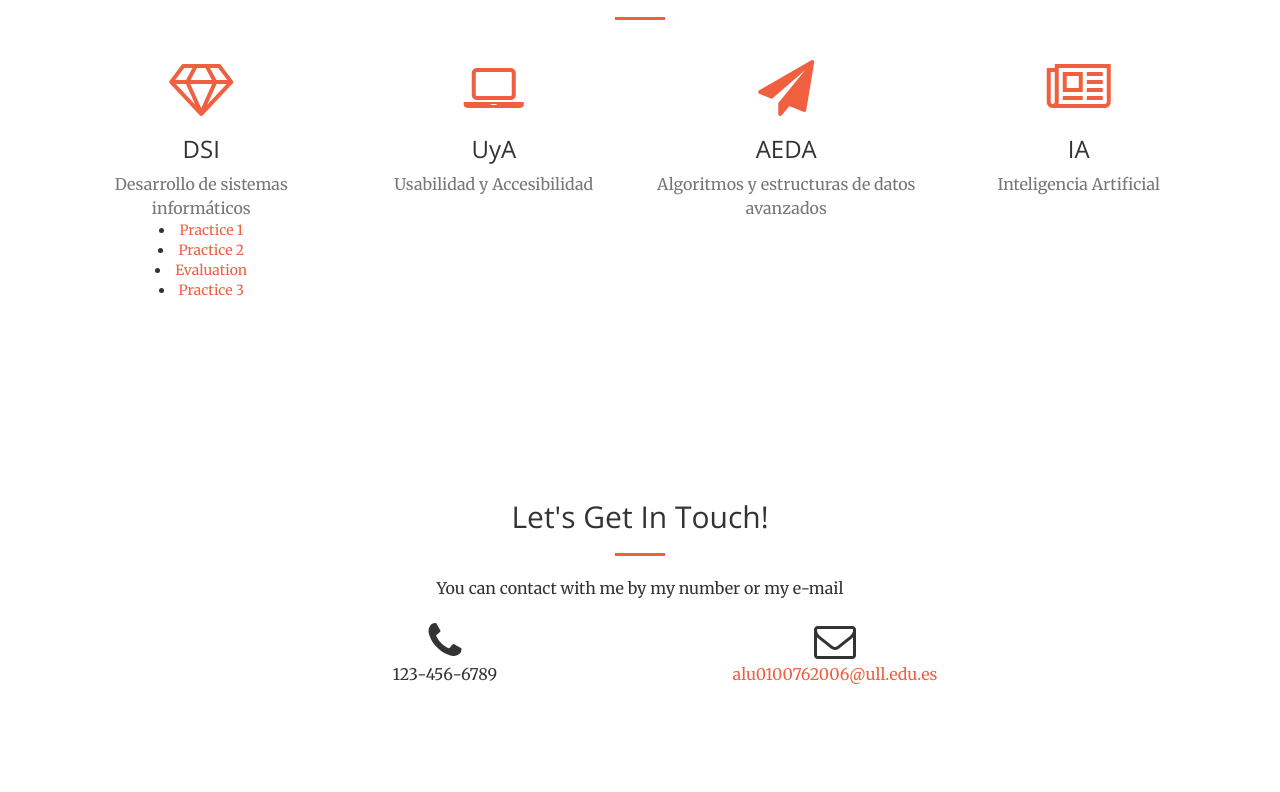
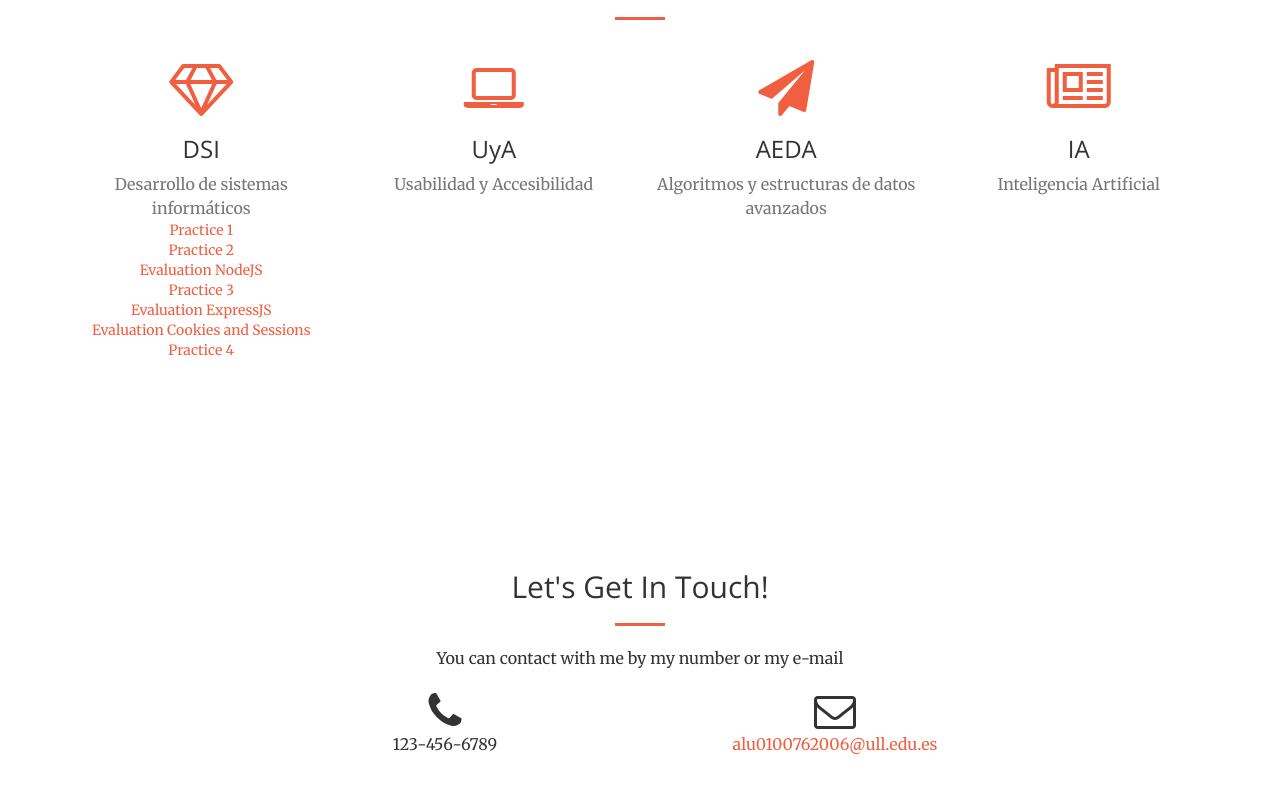
Before and after one commit to alu0100762006/alu0100762006.github.io, a website: page index.html in a window 1280 px wide. Shown: the part 1330-2122 px from the top of the page. Drawn offline with nearby package versions, Linux system fonts and the light colour scheme.

Commit message:
Añadiendo practicas nuevas

```diff
--- a/index.html
+++ b/index.html
@@ -9,7 +9,7 @@
     <meta name="description" content="">
     <meta name="author" content="">
 
-    <title>Creative - Start Bootstrap Theme</title>
+    <title>Alexandra Esplugas Sabina</title>
 
     <!-- Bootstrap Core CSS -->
     <link href="vendor/bootstrap/css/bootstrap.min.css" rel="stylesheet">
@@ -105,10 +105,15 @@
                         <i class="fa fa-4x fa-diamond text-primary sr-icons"></i>
                         <h3>DSI</h3>
                         <p class="text-muted">Desarrollo de sistemas informáticos</p>
+                        <ul class="list-unstyled">
                         <li><a href="https://github.com/ULL-ESIT-DSI-1617/tareas-iniciales-angel-nicolangelo-alexandra-35l2">Practice 1</a></li>
                         <li><a href="https://github.com/ULL-ESIT-DSI-1617/primeros-pasos-en-nodejs-angel-nicolangelo-Alexandra-35l2-nodejs">Practice 2</a></li>
-                        <li><a href="https://github.com/ULL-ESIT-DSI-1617/evalua-primeros-pasos-en-nodejs-alu0100762006">Evaluation</a></li>
+                        <li><a href="https://github.com/ULL-ESIT-DSI-1617/evalua-primeros-pasos-en-nodejs-alu0100762006">Evaluation NodeJS</a></li>
                         <li><a href="https://github.com/ULL-ESIT-DSI-1617/estudiar-las-rutas-en-expressjs-angel-nicolangelo-alexandra-35l2-nodejs">Practice 3</a></li>
+                        <li><a href="https://github.com/ULL-ESIT-DSI-1617/evalua-rutas-en-expressjs-alu0100762006">Evaluation ExpressJS</a></li>
+                        <li><a href="https://github.com/ULL-ESIT-DSI-1617/evaluar-manejo-de-cookies-y-sessions-en-expressjs-alu0100762006">Evaluation Cookies and Sessions</a></li>
+                        <li><a href="https://github.com/ULL-ESIT-DSI-1617/estudiar-cookies-y-sessions-en-expressjs-angel-alexandra-nicolangelo-p4-35l2">Practice 4</a></li>
+                        </ul>
                     </div>
                 </div>
                 <div class="col-lg-3 col-md-6 text-center">
```
